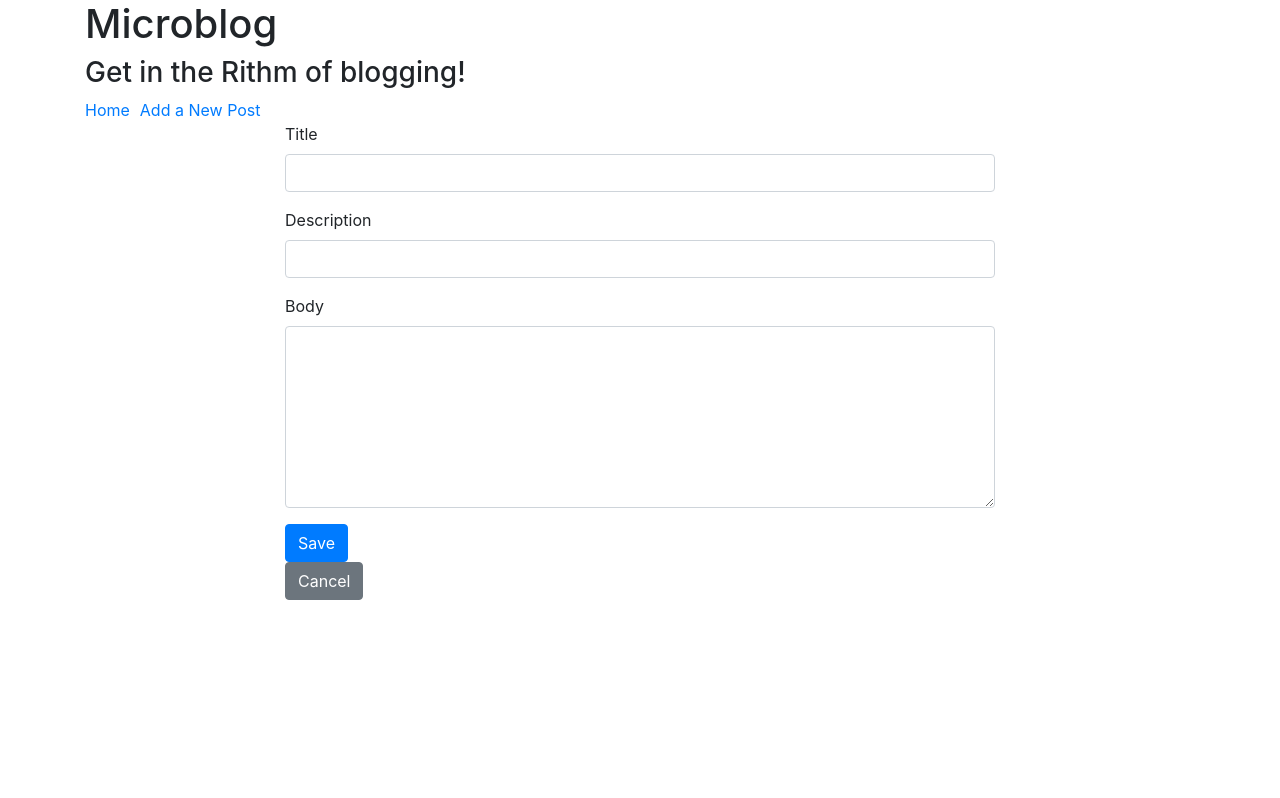
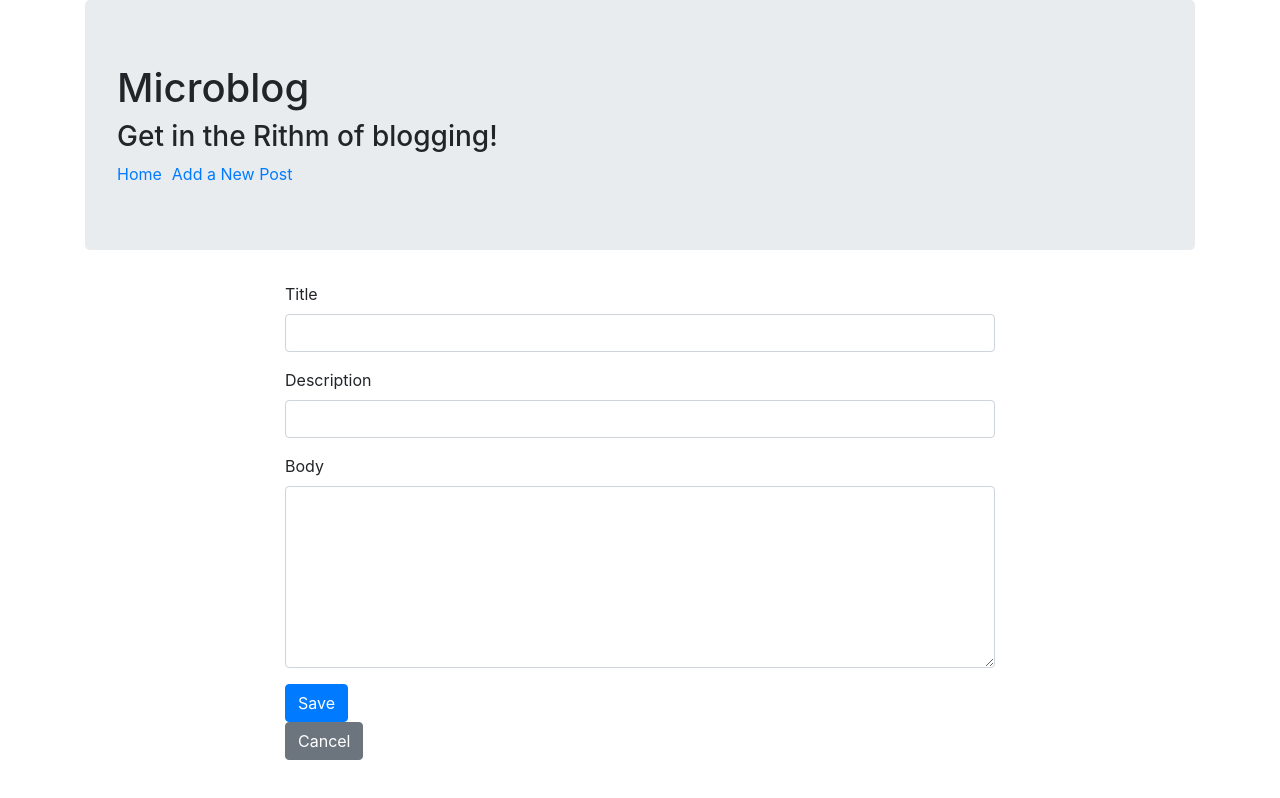
Before and after one commit to kathyn262/Microblog, a React (Create React App) app in the folder frontend/: page /new in a window 1280 px wide. Built offline with nearby package versions, Linux system fonts and the light colour scheme.

Commit message:
added jumbotron

```diff
--- a/frontend/src/Components/NavBox.js
+++ b/frontend/src/Components/NavBox.js
@@ -4,7 +4,7 @@ import { NavLink } from 'react-router-dom';
 class NavBox extends React.Component {
   render() {
     return (
-      <React.Fragment>
+        <div className="jumbotron">
         <h1>Microblog</h1>
         <h3>Get in the Rithm of blogging!</h3>
 
@@ -13,7 +13,7 @@ class NavBox extends React.Component {
             exact to="/">Home</NavLink>
           <NavLink className="nav-item" exact to="/new">Add a New Post</NavLink>
         </div>
-      </React.Fragment>
+        </div>
     )
   }
 }
```
